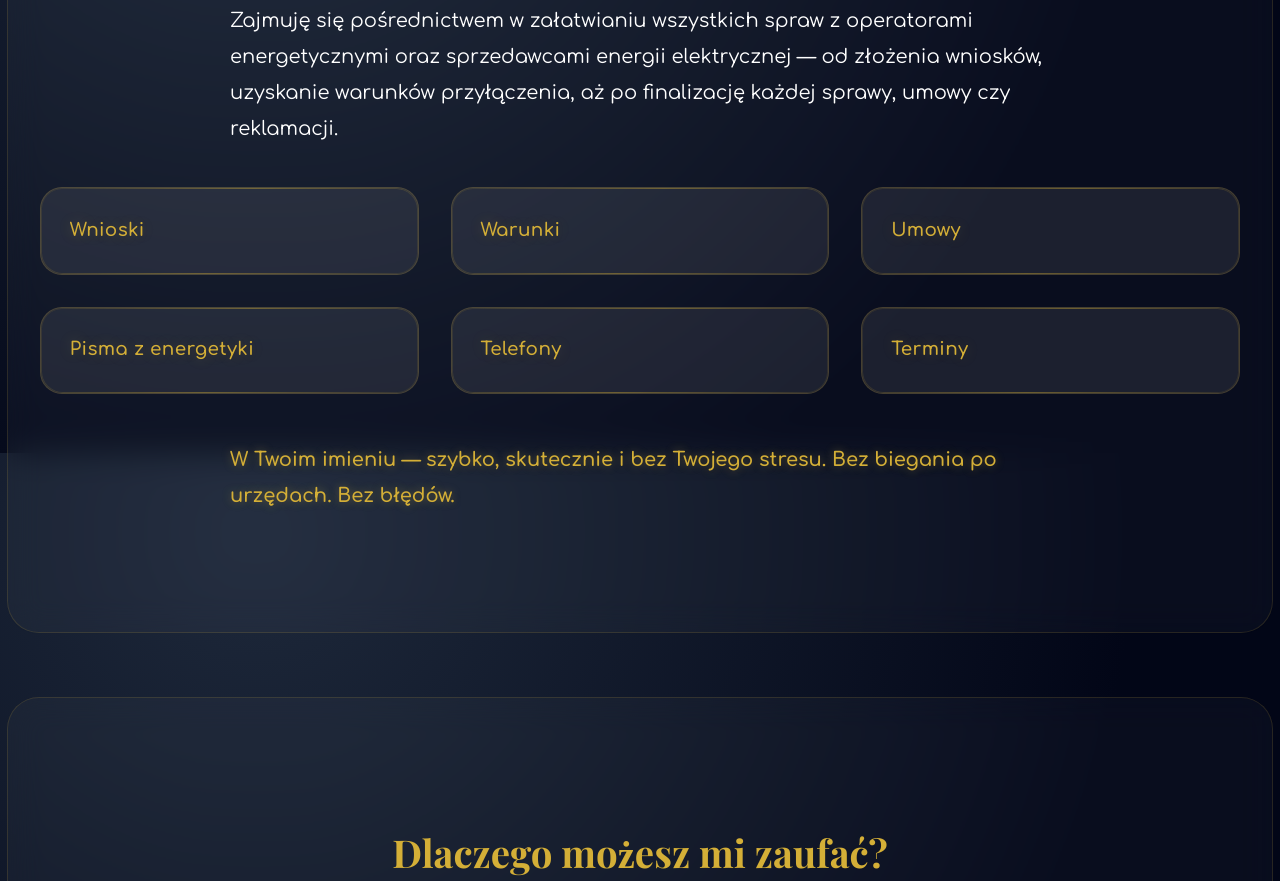
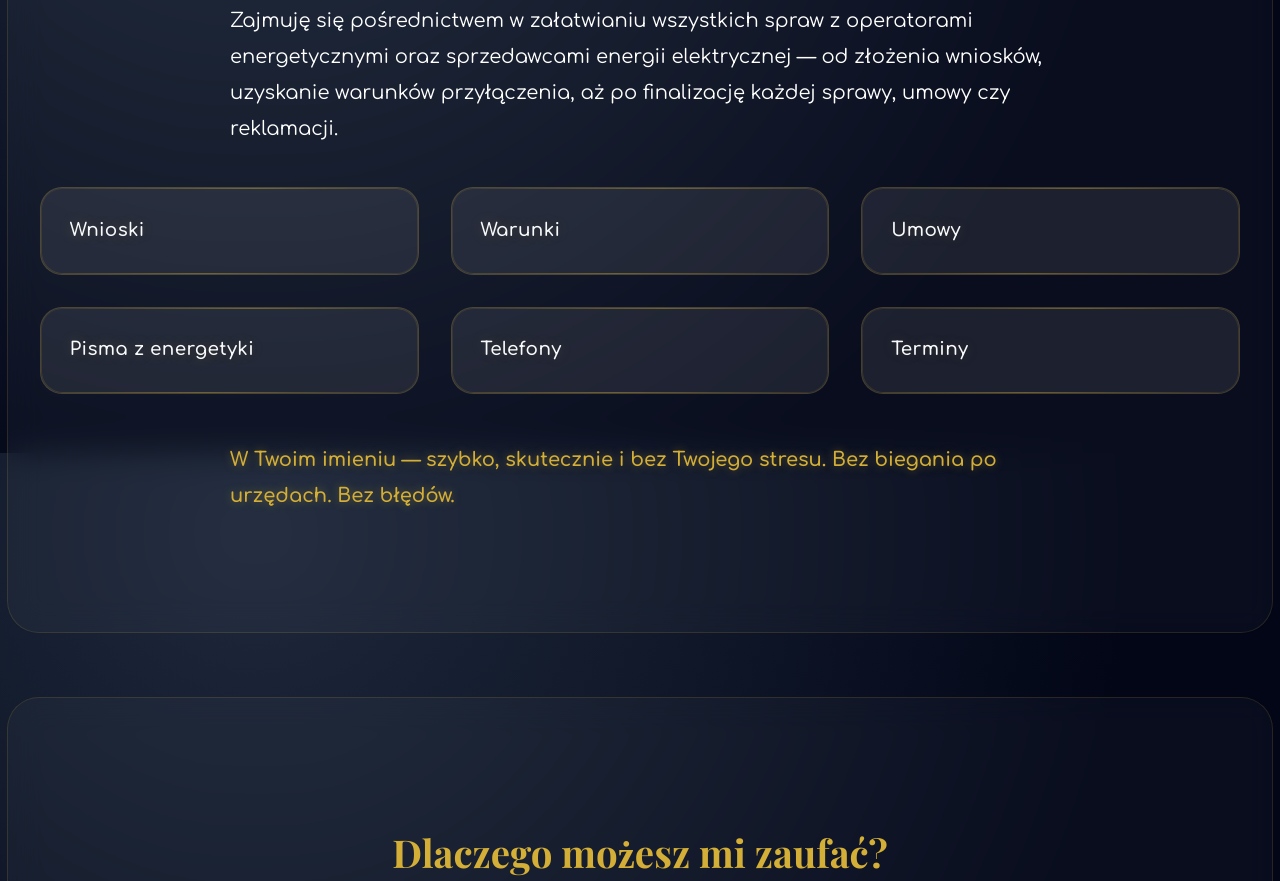
Before and after one commit to piotr02468/kobietazenergia.pl, a plain HTML site: page index.html in a window 1280 px wide. Shown: the part 1947-2828 px from the top of the page. Drawn offline with nearby package versions, Linux system fonts and the light colour scheme.

Commit message:
tesk na bialy wewnatrz card

```diff
--- a/style/style.css
+++ b/style/style.css
@@ -116,7 +116,7 @@ body {
   background: rgba(255,255,255,0.08); /* ciemniejsze niż sekcja */
   border: 1px solid rgba(212,175,55,0.22);
   transition: 0.4s;
-  color: var(--gold);
+  color: #f8fafc;
   font-size: 1.15rem;
   font-weight: 700;
   line-height: 1.5;
```
